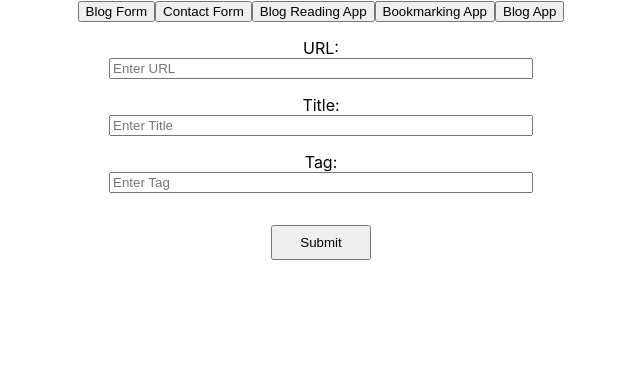
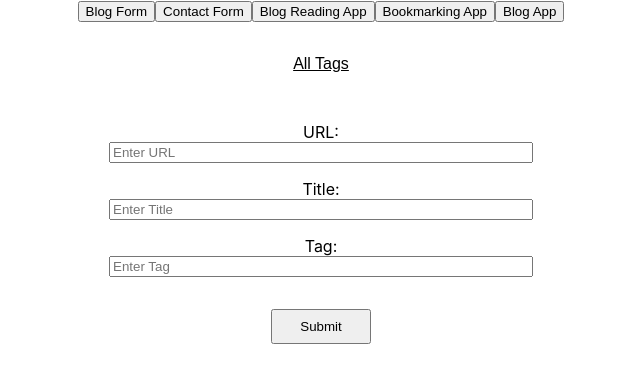
Before and after one commit to ggroshansii/js-react-five-apps, a React (Create React App) app: page / in a window 1280 px wide. Both pictures are taken after a click on the button "Bookmarking App". Shown: the top 382 px of the page, without its empty margins (319-959 px from the left). Built offline with nearby package versions, Linux system fonts and the light colour scheme.

Commit message:
created Set() of bookmarkTags; made onClick callback to filter bookmarks array based on the filter balue

```diff
--- a/src/components/BookmarkingApp/BookmarkingApp.jsx
+++ b/src/components/BookmarkingApp/BookmarkingApp.jsx
@@ -6,6 +6,7 @@ function BookmarkingApp() {
 
     const [bookmarks, setBookmarks] = useState([]);
     const [counter, setCounter] = useState(0);
+    const [filter, setFilter] = useState();
 
     function addBookmark(url, title, tag) {
         let newBookmark = {'url': url, 'title': title, 'tag': tag, 'id': counter};
@@ -14,15 +15,28 @@ function BookmarkingApp() {
         console.log("added new bookmark", bookmarks)
     }
 
-    function filterByTag(tag) {
-        let filteredBookmarks = bookmarks.filter(element => element.tag === tag)
-        console.log("FILTERED", filteredBookmarks);
-    }
+    // function filterByTag(event) {
+    //     console.log("EVENT VAL", event)
+    //     let filteredBookmarks = bookmarks.filter(element => element.tag === event.target.value)
+    //     console.log("FILTERED", filteredBookmarks);
+    // }
+
+    const bookmarkTags = new Set(bookmarks.map(element => element.tag));
+
+    const filteredBookmarks = bookmarks.filter(bookmark => filter ? bookmark.tag === filter : bookmark);
 
     return (
         <div>
+            <nav>
+                <button onClick={() => setFilter(undefined)}>All Tags</button>
+
+
+                {Array.from(bookmarkTags).map(tag => {
+                    return <button key={tag} value={tag} onClick={(event) => setFilter(event.target.value)}>#{tag}</button>
+                })}
+            </nav>
             <BookmarkingAppForm addBookmark={addBookmark} />
-            <BookmarkingAppList bookmarks={bookmarks} filterByTag={filterByTag}/>
+            <BookmarkingAppList bookmarks={filteredBookmarks} />
         </div>
     );
 }
--- a/src/components/BookmarkingApp/BookmarkingAppCard.css
+++ b/src/components/BookmarkingApp/BookmarkingAppCard.css
@@ -10,3 +10,16 @@
     padding: 0 0.5rem;
 
 }
+
+nav {
+    display: flex;
+    justify-content: center;
+}
+
+nav button {
+    margin: 2rem 0.5rem;
+    text-decoration: underline;
+    background-color: transparent;
+    border: none;
+    font-size: 1rem;
+}
--- a/src/components/BookmarkingApp/BookmarkingAppCard.jsx
+++ b/src/components/BookmarkingApp/BookmarkingAppCard.jsx
@@ -7,7 +7,7 @@ function BookmarkingAppCard(props) {
                 {console.log("CARD", props)}
                 <p>{props.url}</p>
                 <p>{props.title}</p>
-                <p onClick={() => props.filterByTag(props.tag)}>#{props.tag}</p>
+                <p>#{props.tag}</p>
             </div>
         </>
     );
```
